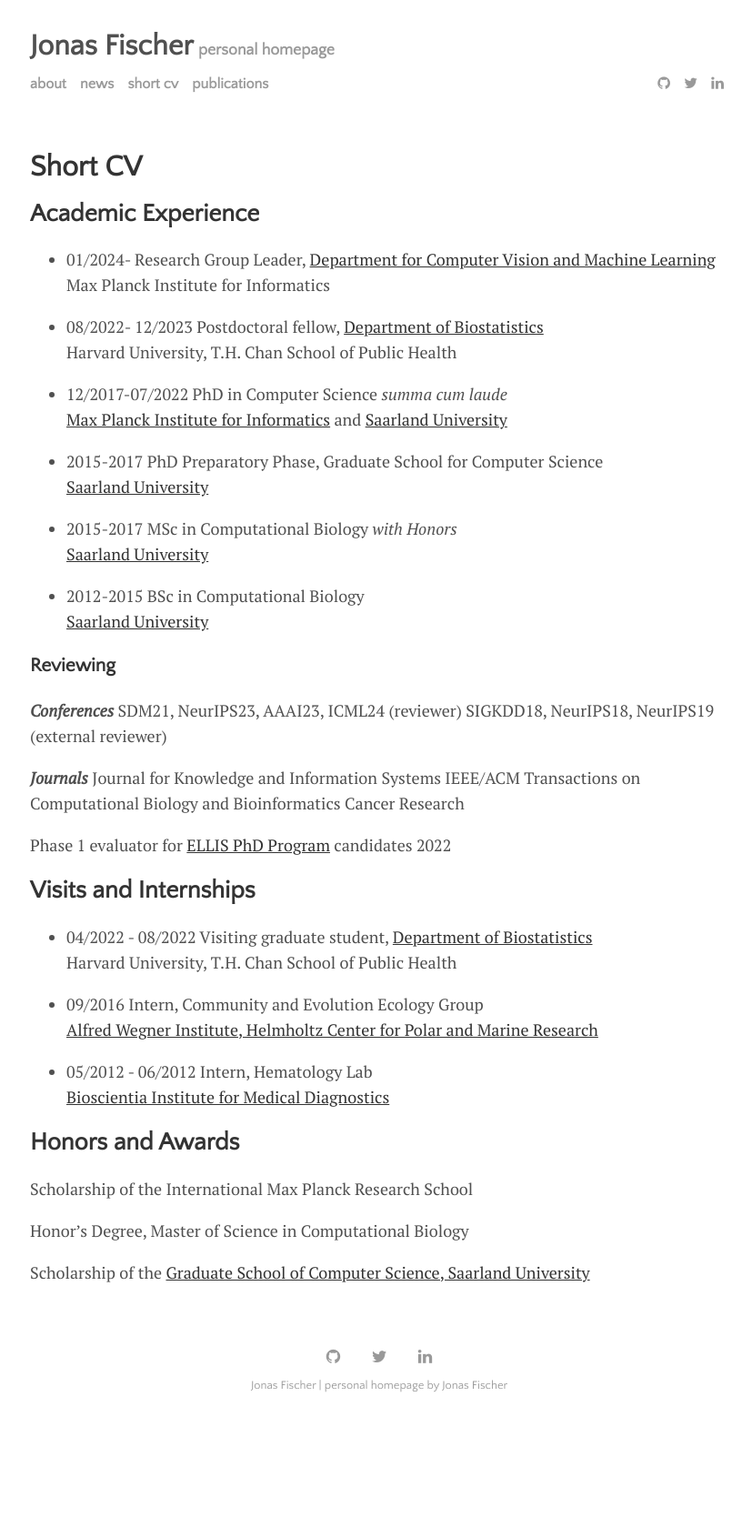
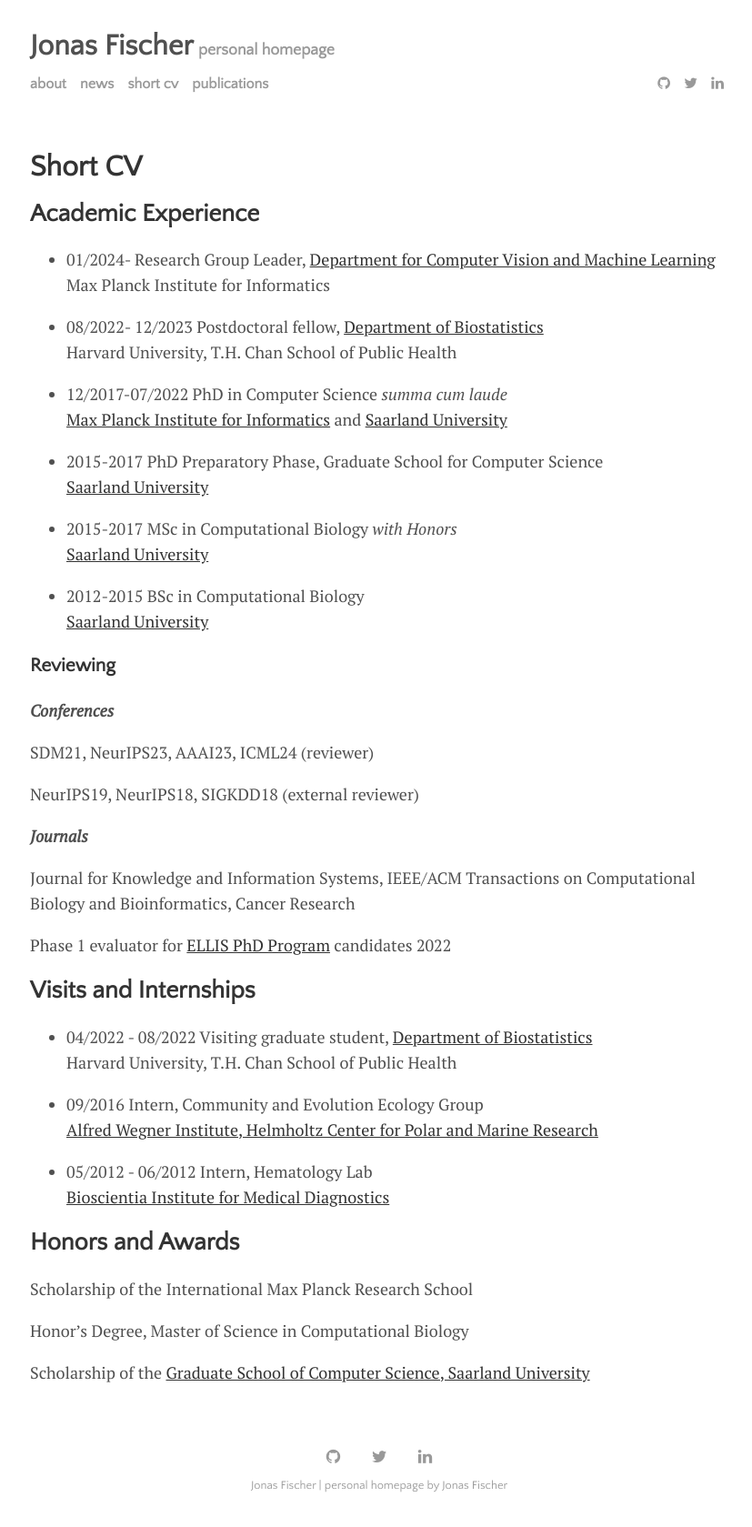
Before and after one commit to FischerJo/FischerJo.github.io, a Jekyll site: the page built from menu/shortcv.md, in a window 1280 px wide. Shown: the whole page at 91% size, without its empty margins (223-1050 px from the left). Built offline with Jekyll 4.4.1, drawn with Linux system fonts in a browser that asks for light colours; before the commit the page ends 1569 px from its top, so only the background shows below that.

Commit message:
Quickfix reviewing

```diff
--- a/menu/shortcv.md
+++ b/menu/shortcv.md
@@ -29,13 +29,17 @@ Harvard University, T.H. Chan School of Public Health
 ### Reviewing
 
 ***Conferences***
+
 SDM21, NeurIPS23, AAAI23, ICML24 (reviewer)
-SIGKDD18, NeurIPS18, NeurIPS19 (external reviewer)
+
+NeurIPS19, NeurIPS18, SIGKDD18 (external reviewer)
 
 ***Journals***
-Journal for Knowledge and Information Systems
-IEEE/ACM Transactions on Computational Biology and Bioinformatics
+
+Journal for Knowledge and Information Systems,
+IEEE/ACM Transactions on Computational Biology and Bioinformatics,
 Cancer Research
+
 
 Phase 1 evaluator for [ELLIS PhD Program](https://ellis.eu/phd-postdoc) candidates 2022
 
```
